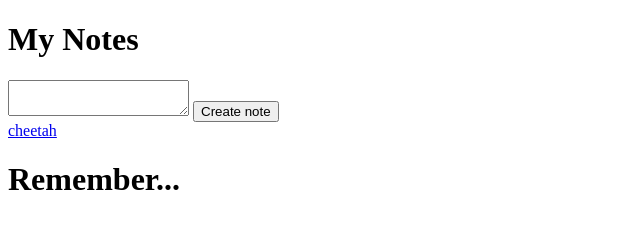
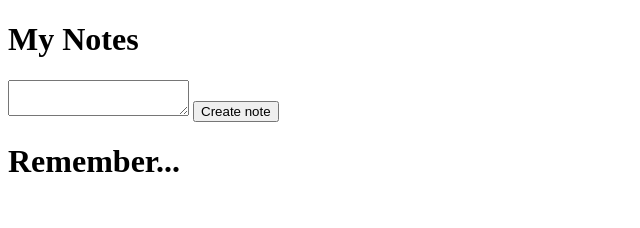
Before and after one commit to groundberry/notes-app, a website: page index.html in a window 1280 px wide. Shown: the whole page, without its empty margins (0-640 px from the left). Drawn offline with Linux system fonts and the light colour scheme.

Commit message:
ready to merge on master

```diff
--- a/index.html
+++ b/index.html
@@ -19,10 +19,7 @@
     </form>
     </div>
     <div id="see-notes">
-      <!-- <script>noteApp.createNewNote("dkfnekneflknkfnleknenlekbnelfkbnelkbnelfkbn")</script>
-      <script>noteApp.abbrev("dkfnekneflknkfnleknenlekbnelfkbnelkbnelfkbn")</script>
-      <script>"<a href=#" + noteApp.notes[0]+ ">" + noteApp.sliced[0] + "</a></br>"</script> -->
-      <a href="#chhhhhhheeeeeeeeetttttttaaaaaaaaaah">cheetah</a>
+
     </div>
 
 
```
Also changed, not shown: src/interface.js (+1 -10 lines).
